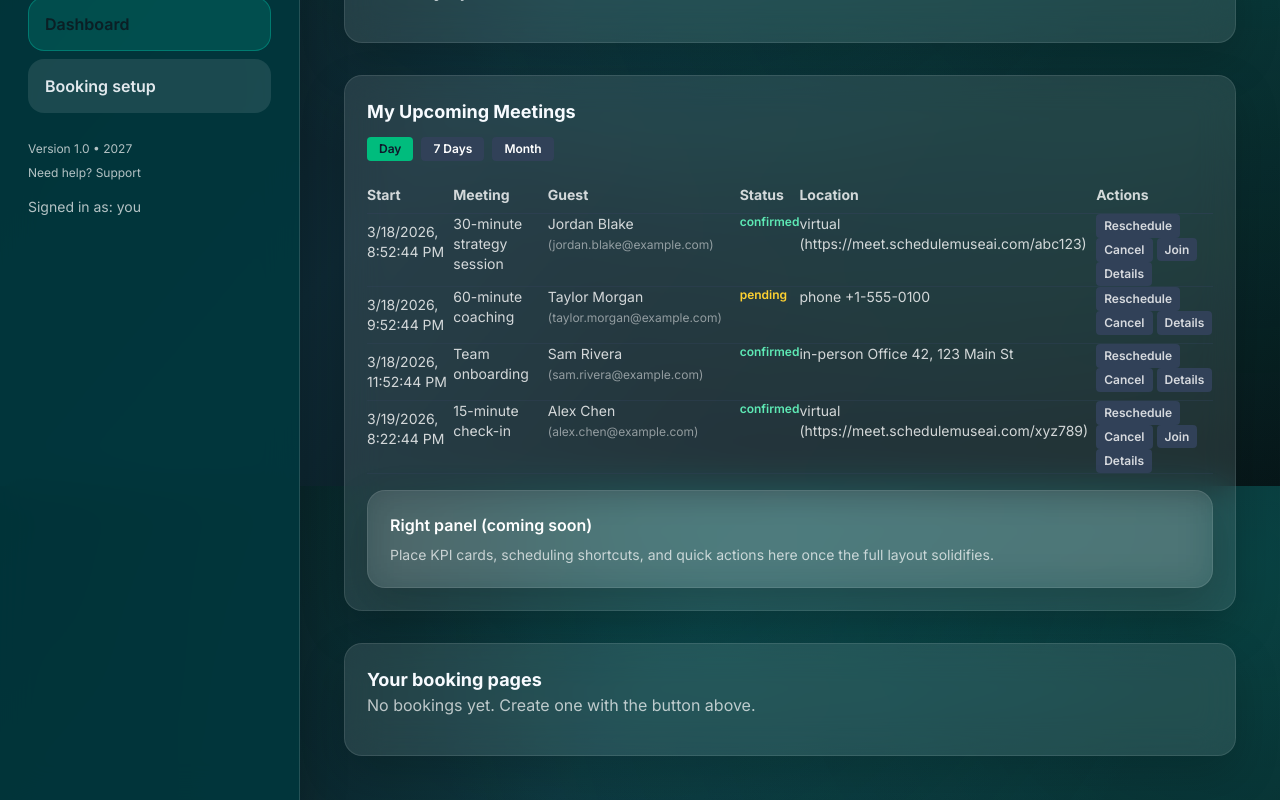
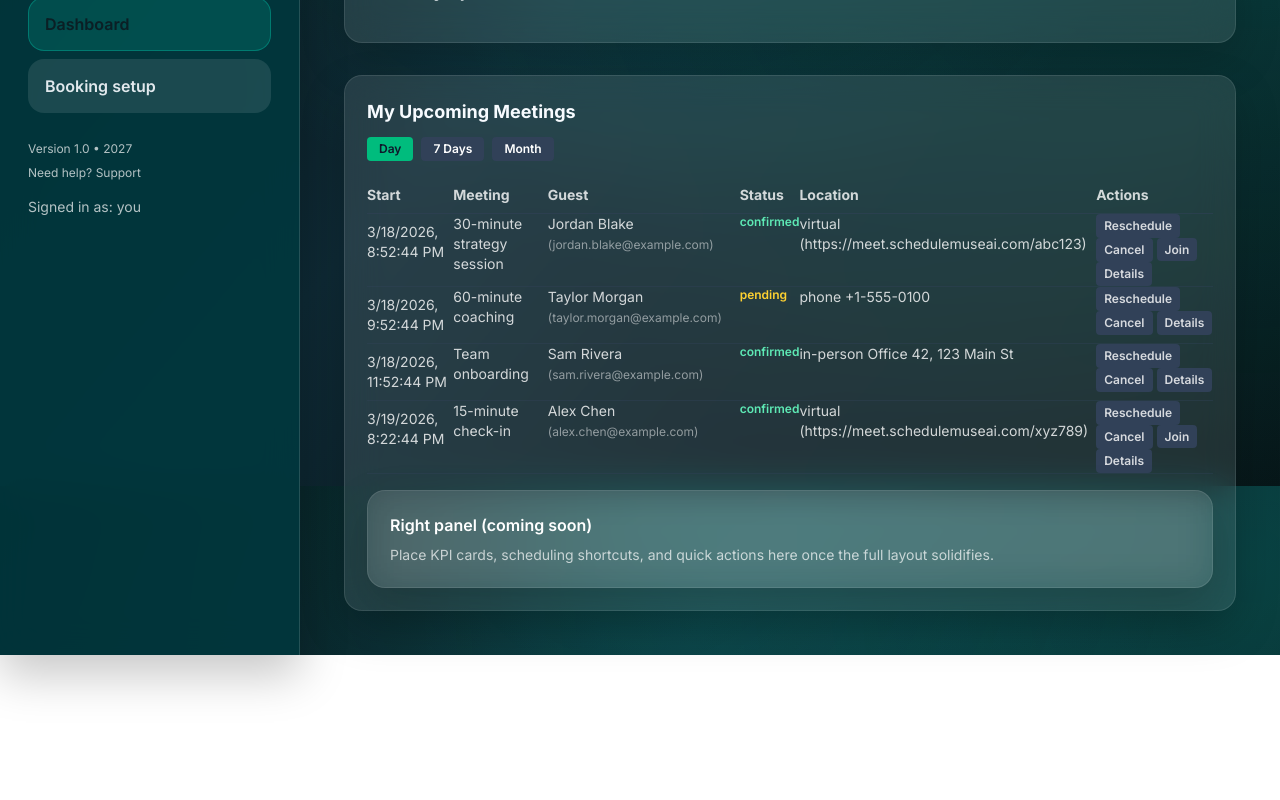
Before and after one commit to AndreaBHCE/app-schedule-muse-scheduling-v2, a Next.js app: page /dashboard in a window 1280 px wide. Shown: the part 314-1114 px from the top of the page. After the commit the page ends 969 px from the top, so only its background shows below. Built offline with nearby package versions, Linux system fonts and the light colour scheme.

Commit message:
Remove redundant Your booking pages section from dashboard

```diff
--- a/src/app/dashboard/page.tsx
+++ b/src/app/dashboard/page.tsx
@@ -230,27 +230,6 @@ export default function DashboardPage() {
           </div>
         </section>
 
-        <section className="card">
-          <h3 className="card-title">Your booking pages</h3>
-
-          {loading && <p className="text-white/70">Loading...</p>}
-          {error && <p className="text-rose-300">{error}</p>}
-
-          {!loading && !error && bookings.length === 0 && (
-            <p className="text-white/70">No bookings yet. Create one with the button above.</p>
-          )}
-
-          <div className="mt-4 grid gap-4 sm:grid-cols-2">
-            {bookings.map((booking) => (
-              <article key={booking.id} className="card bg-slate-900 p-4">
-                <h4 className="text-lg font-semibold text-white">{booking.title}</h4>
-                <p className="text-sm text-white/70">Duration: {booking.durationMinutes}m</p>
-                <p className="text-sm text-white/70">Buffer: {booking.bufferMinutes}m</p>
-                <p className="text-xs text-white/50">Created: {new Date(booking.createdAt).toLocaleString()}</p>
-              </article>
-            ))}
-          </div>
-        </section>
       </main>
     </div>
   );
```
